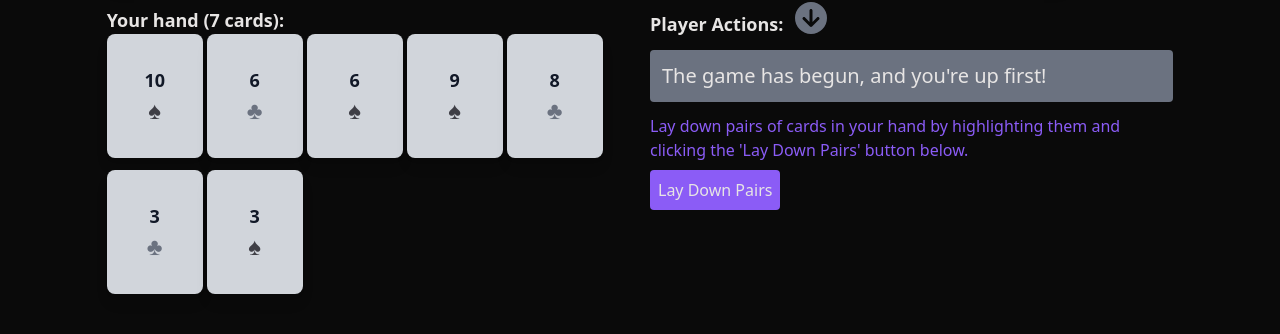
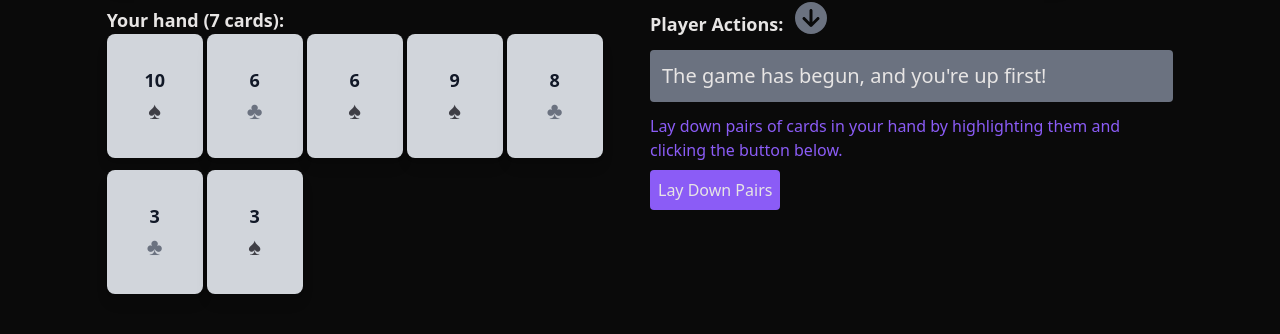
Before and after one commit to mmhernandez/go_fish_card_game, a Flask app: page /start_game in a window 1280 px wide. Shown: the part 274-608 px from the top of the page. Run offline with Flask 3, Linux system fonts and the light colour scheme; some libraries are stand-ins or nearby versions.

```diff
--- a/flask_app/templates/index.html
+++ b/flask_app/templates/index.html
@@ -186,7 +186,7 @@
                         </button>
                     {% else %}
                         {% if hasPairs %}
-                            <p class="text-violet-500">Lay down pairs of cards in your hand by highlighting them and clicking the 'Lay Down Pairs' button below.</p>
+                            <p class="text-violet-500">Lay down pairs of cards in your hand by highlighting them and clicking the button below.</p>
                             <div>
                                 <input type="submit" value="Lay Down Pairs" class="rounded bg-violet-500 hover:bg-violet-600 my-2 p-2 cursor-pointer">
                             </div>
```
